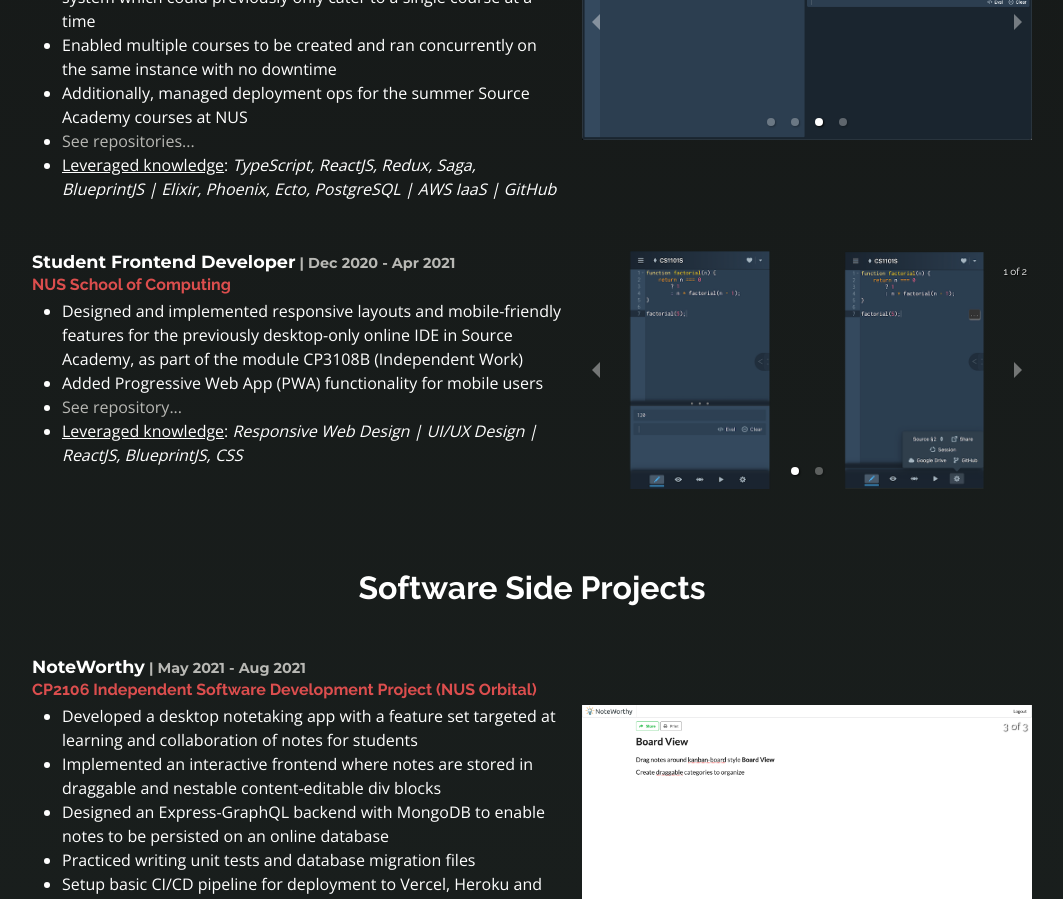
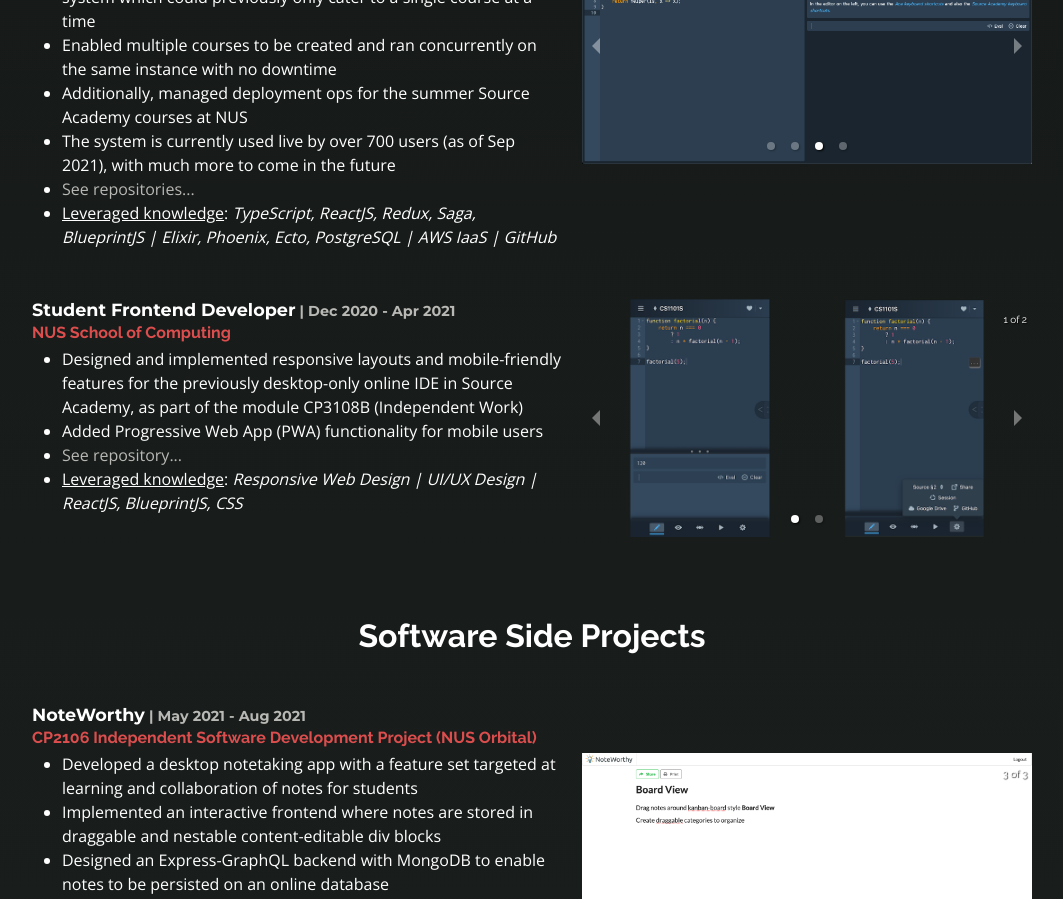
Before and after one commit to chownces/chownces.github.io, a React (Create React App) app: page / in a window 1280 px wide. Shown: the part 2940-3839 px from the top of the page, without its empty margins (108-1171 px from the left). Built offline with nearby package versions, Linux system fonts and the light colour scheme.

Commit message:
Update content

```diff
--- a/src/components/portfolio/Portfolio.js
+++ b/src/components/portfolio/Portfolio.js
@@ -159,6 +159,7 @@ const workExperienceCards = [
           'Developed multi-tenant backend architecture and UI for the system which could previously only cater to a single course at a time',
           'Enabled multiple courses to be created and ran concurrently on the same instance with no downtime',
           'Additionally, managed deployment ops for the summer Source Academy courses at NUS',
+          'The system is currently used live by over 700 users (as of Sep 2021), with much more to come in the future',
           <a href="https://github.com/source-academy/" target="_blank" rel="noreferrer">
             See repositories...
           </a>,
```
